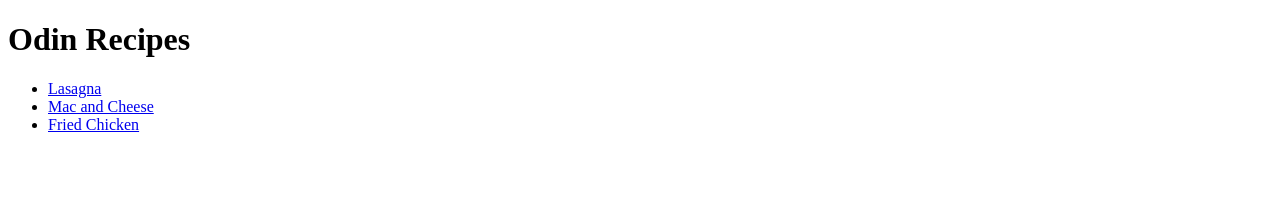
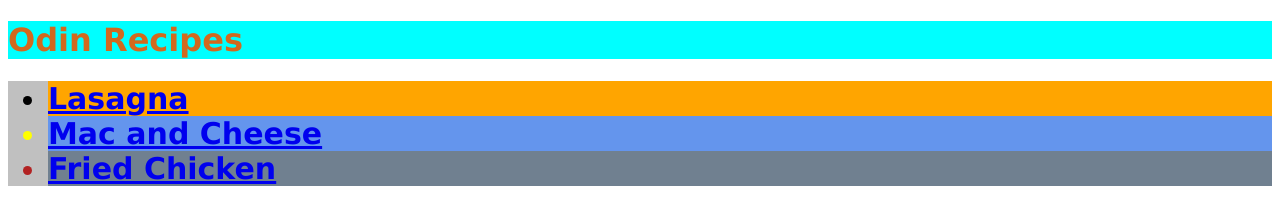
Before and after one commit to matheusperico/odin-recipes, a plain HTML site: page index.html in a window 1280 px wide. Drawn offline with Linux system fonts and the light colour scheme.

Commit message:
Made css elements

```diff
--- a/index.html
+++ b/index.html
@@ -4,14 +4,15 @@
     <meta charset="UTF-8">
     <meta http-equiv="X-UA-Compatible" content="IE=edge">
     <meta name="viewport" content="width=device-width, initial-scale=1.0">
+    <link rel="stylesheet" href="styles.css">
     <title>Recipes</title>
 </head>
 <body>
     <h1>Odin Recipes</h1>
 
     <ul>
-        <li><a href="recipes/lasagna.html">Lasagna</a></li>
-        <li><a href="recipes/macandcheese.html">Mac and Cheese</a></li>
-        <li><a href="recipes/friedchicken.html">Fried Chicken</a></li>
+        <li class="li1"><a href="recipes/lasagna.html">Lasagna</a></li>
+        <li class="li2"><a href="recipes/macandcheese.html">Mac and Cheese</a></li>
+        <li class="li3"><a href="recipes/friedchicken.html">Fried Chicken</a></li>
 </body>
 </html>
--- /dev/null
+++ b/styles.css
@@ -0,0 +1,54 @@
+body {
+    font-family: Verdana, Geneva, Tahoma, sans-serif;
+}
+
+h1 {
+    color: chocolate;
+    background-color: aqua;
+}
+
+.li1,
+.li2,
+.li3 {
+    font-size: 30px;
+}
+
+.li1 {
+    color: black;
+    background-color: orange;
+    font-weight: bold;
+}
+
+.li2 {
+    color: yellow;
+    background-color: cornflowerblue;
+    font-weight: bold;
+}
+
+.li3 {
+    color: firebrick;
+    background-color: slategray;
+    font-weight: bold;
+}
+
+p {
+    color: white;
+    background-color: black;
+}
+
+h3 {
+    color: forestgreen;
+    background-color: gold;
+}
+
+ul {
+    color: midnightblue;
+    background-color: silver;
+    font-weight: bold;
+}
+
+ol {
+    color: brown;
+    background-color: lavender;
+    font-weight: 900;
+}
```
Also changed, not shown: recipes/friedchicken.html (+1 -0 lines), recipes/lasagna.html (+1 -0 lines), recipes/macandcheese.html (+1 -0 lines).
